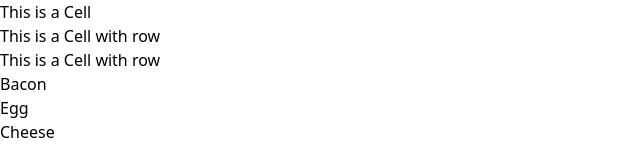
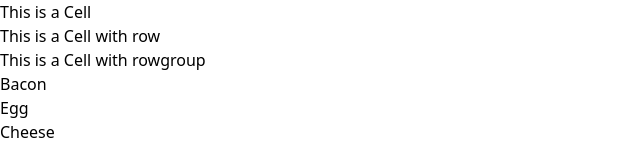
Before and after one commit to test-party/guinea-pig-next, a Next.js app: page /aria-required-parent in a window 1280 px wide. Shown: the top 160 px of the page, without its empty margins (0-640 px from the left). Built offline with nearby package versions, Linux system fonts and the light colour scheme.

Commit message:
amk - cascading list test case

```diff
--- a/src/app/aria-required-parent/page.tsx
+++ b/src/app/aria-required-parent/page.tsx
@@ -2,32 +2,14 @@
 export default function Page() {
   return (
     <body>
-      {/* <table>
-        <tr>
-        <li role="none"><div role="listitem">Bacon</div></li>  <th>Header 1</th>
-        <li role="none"><div role="listitem">Egg</div></li>  <th>Header 2</th>
-        <li role="none"><div role="listitem">Cheese</div></li>  <th>Header 3</th>
-        </tr>
-        <tr>
-          <td><div role='cell'>Row 1, Cell 1</div></td>
-          <td><div>Row 1, Cell 2</div></td>
-          <td><div>Row 1, Cell 3</div></td>
-        </tr>
-        <tr>
-          <td>Row 2, Cell 1</td>
-          <td>Row 2, Cell 2</td>
-          <td>Row 2, Cell 3</td>
-        </tr>
-      </table> */}
-
       <div>
-        <div role="row">
+        <div>
           <div role="cell">This is a Cell</div>
         </div>
       </div>
 
       <div>
-        <div>
+        <div role="row">
           <div role="cell">This is a Cell with row</div>
         </div>
       </div>
@@ -35,7 +17,7 @@ export default function Page() {
       <div>
         <div role="rowgroup">
           <div>
-            <div role="cell">This is a Cell with row</div>
+            <div role="cell">This is a Cell with rowgroup</div>
           </div>
         </div>
       </div>
```
